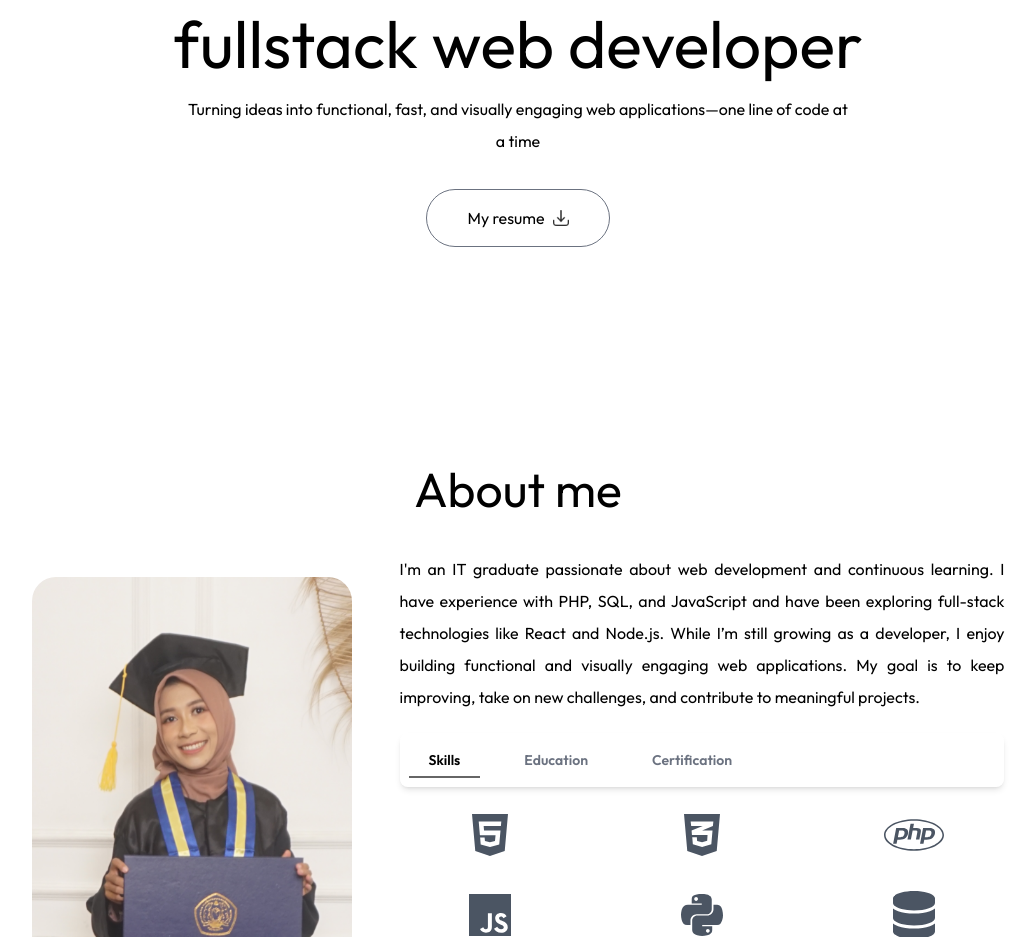
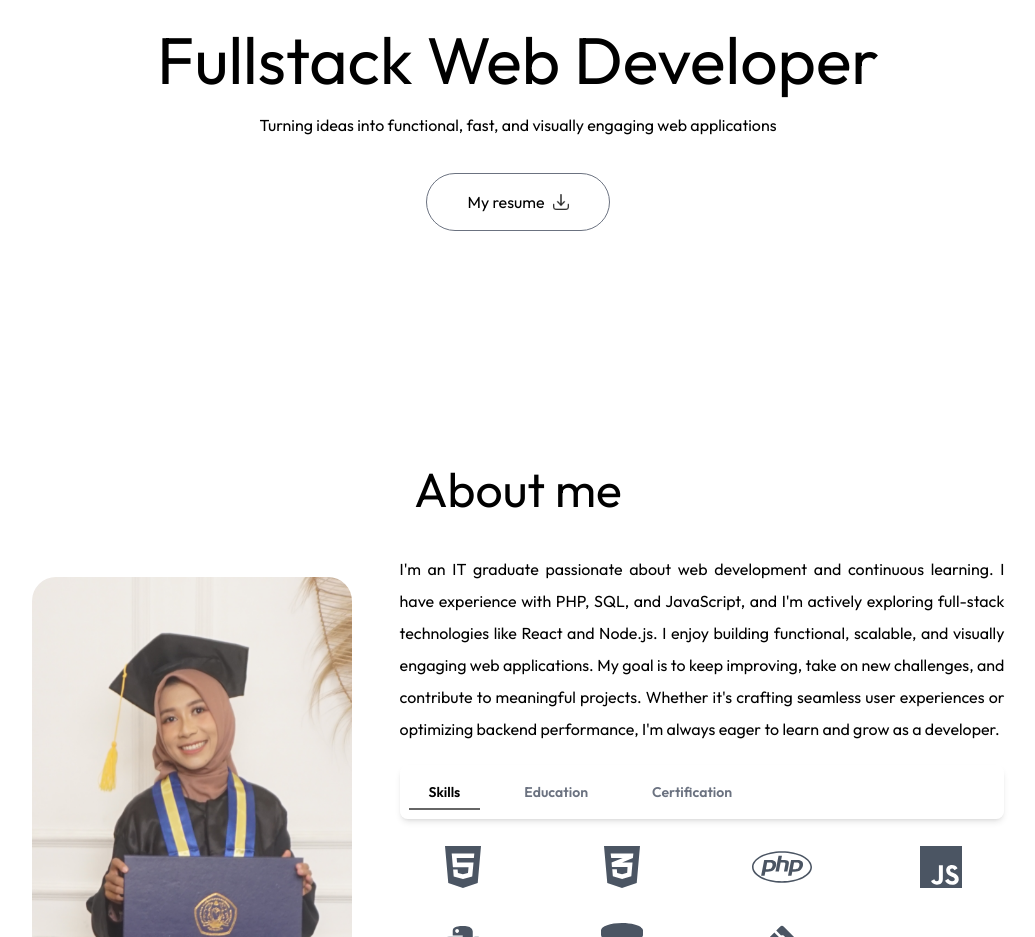
Before and after one commit to Siti-M/my-portfolio, a Next.js app: page / in a window 1280 px wide. Shown: the part 375-1312 px from the top of the page, without its empty margins (122-1157 px from the left). Built offline with nearby package versions, Linux system fonts and the light colour scheme.

Commit message:
Update Header, About, & Work

```diff
--- a/assets/assets.js
+++ b/assets/assets.js
@@ -19,7 +19,7 @@ import right_arrow from './right-arrow.png';
 import send_icon from './send-icon.png';
 import right_arrow_bold from './right-arrow-bold.png';
 import right_arrow_bold_dark from './right-arrow-bold-dark.png';
-import { faHtml5, faCss3Alt, faPhp, faJs, faPython } from '@fortawesome/free-brands-svg-icons';
+import { faHtml5, faCss3Alt, faPhp, faJs, faPython, faGitAlt } from '@fortawesome/free-brands-svg-icons';
 import { faDatabase, faArrowRight } from '@fortawesome/free-solid-svg-icons';
 
 export const assets = {
@@ -44,7 +44,7 @@ export const assets = {
     send_icon,
     right_arrow_bold,
     right_arrow_bold_dark,
-    faArrowRight
+    faArrowRight,
 };
 
 export const workData = [
@@ -84,6 +84,7 @@ export const skills = [
     { title: 'JavaScript', icon: faJs },
     { title: 'Python', icon: faPython },
     { title: 'MySql', icon: faDatabase },
+    { title: 'Git', icon: faGitAlt },
   ];
 
   export const education = [
--- a/components/About.jsx
+++ b/components/About.jsx
@@ -17,7 +17,8 @@ const About = ({ isDarkMode }) => {
 
         <div className='flex-1 flex flex-col justify-center'>
           <p className='mb-5 max-w-full sm:max-w-2xl font-SpaceGrotesk text-left sm:text-justify break-words'>
-            I'm an IT graduate passionate about web development and continuous learning. I have experience with PHP, SQL, and JavaScript and have been exploring full-stack technologies like React and Node.js. While I’m still growing as a developer, I enjoy building functional and visually engaging web applications. My goal is to keep improving, take on new challenges, and contribute to meaningful projects.
+            I'm an IT graduate passionate about web development and continuous learning. I have experience with PHP, SQL, and JavaScript, and I'm actively exploring full-stack technologies like React and Node.js. I enjoy building functional, scalable, and visually engaging web applications.
+            My goal is to keep improving, take on new challenges, and contribute to meaningful projects. Whether it's crafting seamless user experiences or optimizing backend performance, I'm always eager to learn and grow as a developer.
           </p>
 
           {/* Menu*/}
@@ -40,11 +41,11 @@ const About = ({ isDarkMode }) => {
 
           {/* Tab Content */}
           {activeTab === 'skills' && (
-            <ul className='grid grid-cols-2 sm:grid-cols-3 gap-8 max-w-2xl'>
+            <ul className='grid grid-cols-2 sm:grid-cols-4 gap-8 max-w-2xl'>
               {skills.map(({ title, icon }, index) => (
                 <li key={index} className='relative flex flex-col items-center cursor-pointer group'>
                   <span className='absolute top-[-15px] left-2/3 -translate-x-1/4 opacity-0
-                    group-hover:opacity-100 bg-gray-700 text-white text-xs px-2 py-1 rounded-md
+                    group-hover:opacity-100 bg-gray-500 dark:bg-gray-700 text-white text-xs px-2 py-1 rounded-md
                     transition duration-300 whitespace-nowrap'>
                     {title}
                   </span>
@@ -66,7 +67,7 @@ const About = ({ isDarkMode }) => {
           )}
 
           {activeTab === 'certification' && (
-            <ul className='text-gray-600 dark:text-white space-y-3'>
+            <ul className='text-gray-600 dark:text-white space-y-1'>
               {certification.map((cert, index) => (
                 <li key={index} className="flex items-center gap-3">
                   <FontAwesomeIcon icon={assets.faArrowRight} className="text-black dark:text-white/80" />
--- a/components/Header.jsx
+++ b/components/Header.jsx
@@ -39,10 +39,10 @@ const Header = () => {
       </motion.h3>
 
       <h1 className='text-3xl sm:text-6xl lg:text-[66px] font-SpaceGrotesk'>
-        fullstack web developer
+        Fullstack Web Developer
       </h1>
         <p className='max-w-2xl mx-auto font-SpaceGrotesk'>
-            Turning ideas into functional, fast, and visually engaging web applications—one line of code at a time</p>
+            Turning ideas into functional, fast, and visually engaging web applications</p>
         <div className='flex flex-col sm:flex-row items-center gap-4 mt-4'>
             <motion.a
             initial={{y: 30, opacity: 0}}
```
